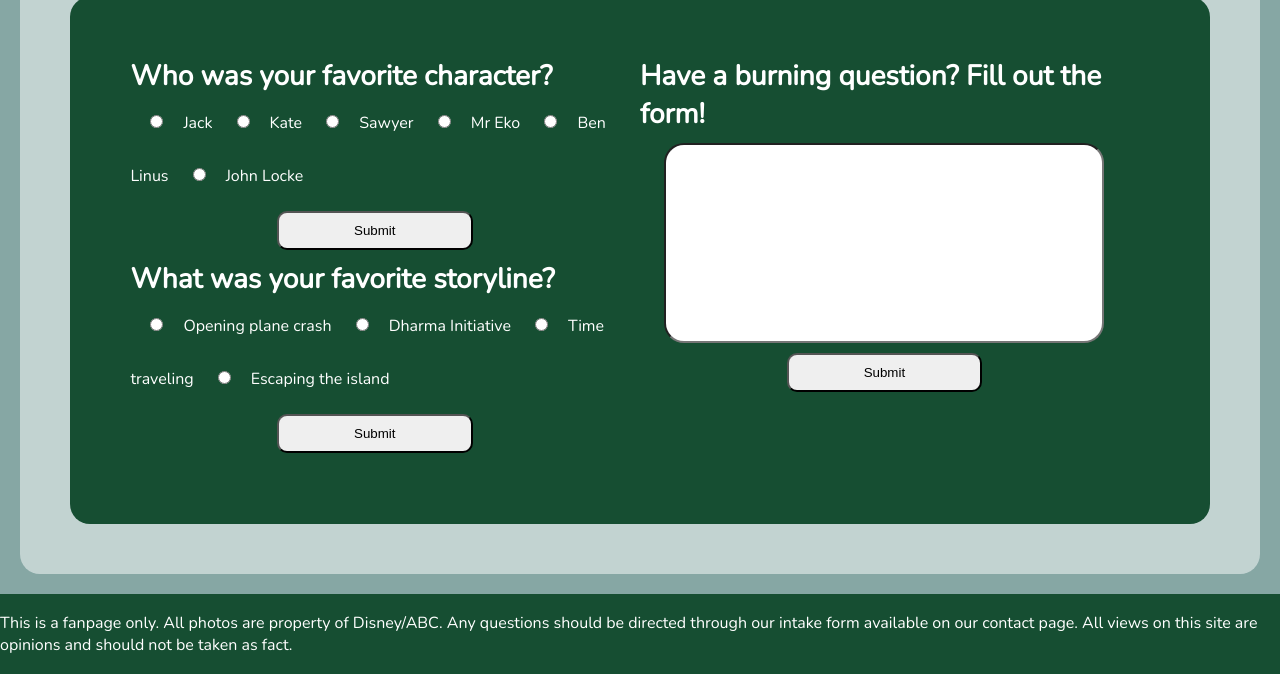
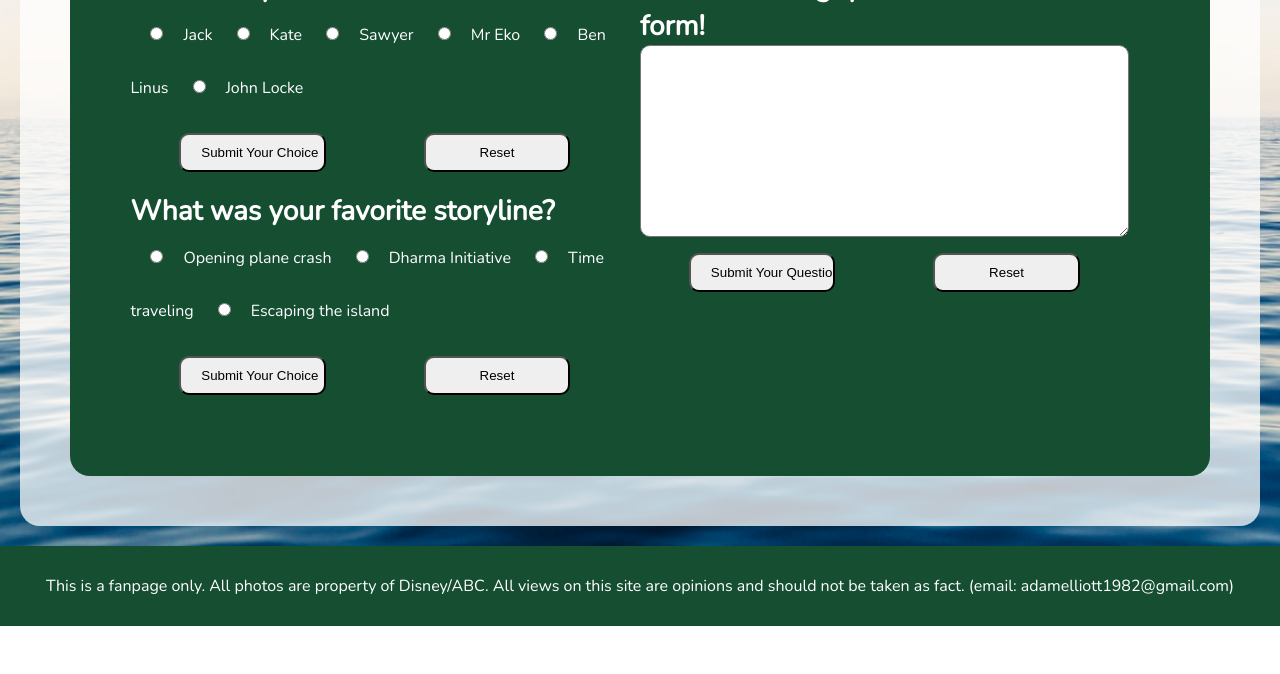
Before and after one commit to adamelliott1982/2302-lab01, a plain HTML site: page contact.html in a window 1280 px wide. Shown: the part 349-1023 px from the top of the page. After the commit the page ends 975 px from the top, so only its background shows below. Drawn offline with nearby package versions, Linux system fonts and the light colour scheme.

Commit message:
third commit

```diff
--- a/contact.html
+++ b/contact.html
@@ -22,7 +22,7 @@
     </header>
 
     <main>
-        <h1>Have an opinion?  Fill out one of our surveys!</h1>
+        <h1>Questions and Opinions</h1>
 
         <section id="surveys">
 
@@ -35,7 +35,10 @@
                     <input type="radio" name="Eko" id="Eko">Mr Eko
                     <input type="radio" name="Ben" id="Ben">Ben Linus
                     <input type="radio" name="John" id="John">John Locke
-                    <button>Submit</button>
+                    <div class="buttonbox">
+                        <input id="submit-button" type="submit" value="Submit Your Choice">
+                        <input id="reset-button" type="reset" value="Reset">
+                    </div>
                 </form>
                 <h3>What was your favorite storyline?</h3>
                 <form action="">
@@ -43,7 +46,10 @@
                     <input type="radio" name="others" id="others">Dharma Initiative
                     <input type="radio" name="others" id="others">Time traveling
                     <input type="radio" name="others" id="others">Escaping the island
-                    <button>Submit</button>
+                    <div class="buttonbox">
+                        <input id="submit-button" type="submit" value="Submit Your Choice">
+                        <input id="reset-button" type="reset" value="Reset">
+                    </div>
                 </form>
 
 
@@ -52,15 +58,23 @@
 
             <section id="questions">
                 <h3>Have a burning question?  Fill out the form!</h3>
-                <input type="text" name="questions" id="question-box">
-                <button>Submit</button>
+
+                <form action="">
+                <textarea name="question-box" id="question-box" cols="30" rows="10"></textarea>
+                    <div class="buttonbox">
+                        <input id="submit-button" type="submit" value="Submit Your Question">
+                        <input id="reset-button" type="reset" value="Reset">
+                    </div>
+                </form>
+
             </section>
         </section>
 
     </main>
 
     <footer>
-        <p>This is a fanpage only.  All photos are property of Disney/ABC.  Any questions should be directed through our intake form available on our contact page.  All views on this site are opinions and should not be taken as fact.</p>
+        <p>This is a fanpage only.  All photos are property of Disney/ABC.  All views on this site are opinions and should not be taken as fact. (email: adamelliott1982@gmail.com)</p>
     </footer>
+
 </body>
 </html>
--- a/style.css
+++ b/style.css
@@ -8,7 +8,8 @@
 
 body{
     font-family: Nunito;
-    background: rgb(134, 167, 164);
+    background-image: url(./media/sea.jpg);
+    background-size: cover;
     overflow-x: hidden;
 }
 h1{
@@ -65,7 +66,7 @@ main{
     padding: 50px;
     margin: 20px;
     border-radius: 20px;
-    background: rgba(255, 255, 255, 0.5);
+    background: rgba(255, 255, 255, 0.75);
 }
 main h1{
     text-align: center;
@@ -163,40 +164,61 @@ main p{
 }
 
 
-
 #questions{
-    /* background: green; */
     width: 47%;
     margin: 1%;
 }
-#questions input{
-    height: 200px;
+#questions textarea{
+    width: 100%;
+    border-radius: 10px;
+    outline: none;
     padding: 20px;
-    margin: 10px auto;
-    display: block;
-    width: 90%;
-    border-radius: 20px;
-
-}
-#questions input:focus{
-    outline: none;
 }
 
-button{
+
+
+#submit-button{
     padding: 10px 20px;
     display: block;
     margin: 10px auto;
-    width: 40%;
+    width: 30%;
     border-radius: 10px;
 }
-button:hover{
+#submit-button:hover{
     background: rgb(50, 175, 112);
 }
-button:focus{
+#submit-button:focus{
     outline: none;
 }
-button:active{
+#submit-button:active{
     transform: translateY(2px);
+}
+
+
+
+
+#reset-button{
+    padding: 10px 20px;
+    display: block;
+    margin: 10px auto;
+    width: 30%;
+    border-radius: 10px;
+}
+#reset-button:hover{
+    background: rgb(50, 175, 112);
+}
+#reset-button:focus{
+    outline: none;
+}
+#reset-button:active{
+    transform: translateY(2px);
+}
+
+
+
+.buttonbox{
+    display: flex;
+    justify-content: space-around;
 }
 
 
```
Also changed, not shown: about.html (+1 -1 lines), index.html (+1 -1 lines), photos.html (+1 -1 lines), media/sea.jpg (added).
